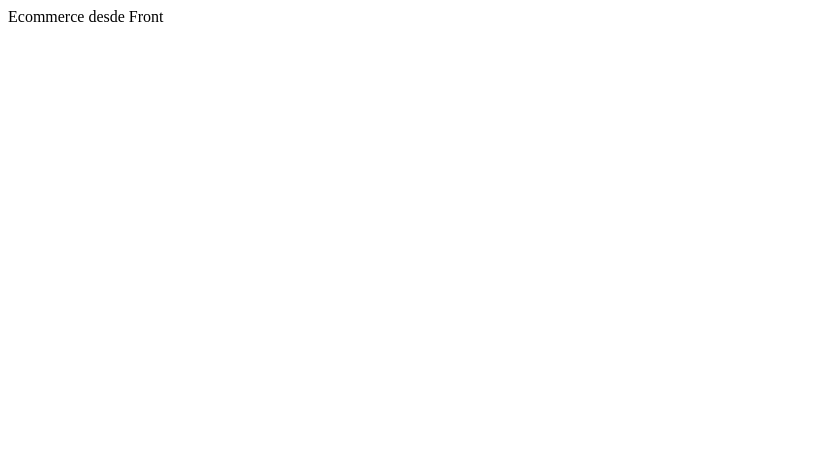
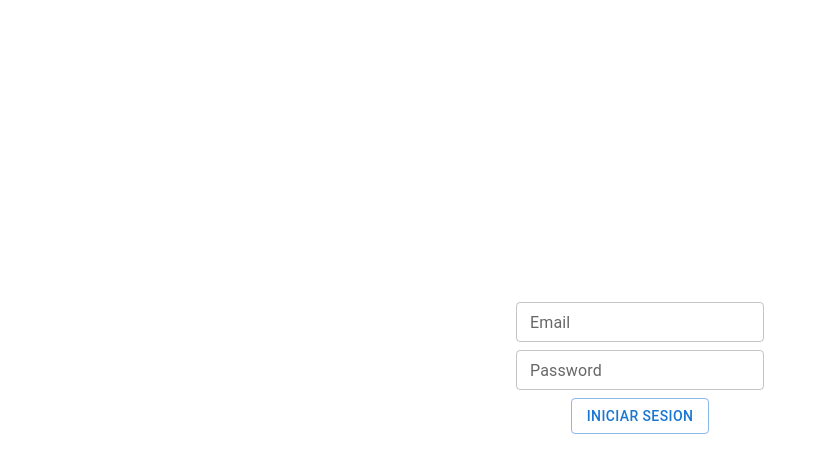
Before and after one commit to SantiagoGuinazu/ProyectoFinal-FrontEnd-GuinazuSantiago24, a React (Vite) app: page / in a window 1280 px wide. Shown: the top 472 px of the page, without its empty margins (0-819 px from the left). Built offline with nearby package versions, Linux system fonts and the light colour scheme.

Commit message:
Front de mi Ecommerce

```diff
--- a/src/EcommerceFront.jsx
+++ b/src/EcommerceFront.jsx
@@ -1,6 +1,13 @@
+import { InicioPage } from "./pages/InicioPage";
+import { LoginPage } from "./pages/LoginPage";
+import { RegisterPage } from "./pages/RegisterPage";
 
 export const EcommerceFront = () => {
     return (
-        <div>Ecommerce desde Front</div>
+        <>
+            <LoginPage />
+            {/*<RegisterPage />*/}
+            {/*<InicioPage />*/}
+        </>
     )
 };
--- /dev/null
+++ b/src/pages/InicioPage.jsx
@@ -0,0 +1,7 @@
+import React from 'react'
+
+export const InicioPage = () => {
+  return (
+    <div>InicioPage</div>
+  )
+}
--- /dev/null
+++ b/src/pages/LoginPage.jsx
@@ -0,0 +1,32 @@
+import { Box, Button, Grid, TextField } from '@mui/material'
+import React from 'react'
+
+export const LoginPage = () => {
+  return (
+    <Grid container
+    spacing={0}
+    direction='column'
+    alignItems='center'
+    justifyContent='center'
+    sx={{minHeight:'90vh'}}
+    >
+      <Grid item>
+        <TextField type='email'
+          label="Email"
+          variant="outlined"
+          size='small'
+        />
+      </Grid>
+      <Grid item mt={1}>
+        <TextField type='password'
+          label="Password"
+          variant="outlined"
+          size='small'
+        />
+      </Grid>
+      <Grid item mt={1}>
+        <Button variant="outlined">Iniciar Sesion</Button>
+      </Grid>
+    </Grid>
+  )
+}
--- /dev/null
+++ b/src/pages/RegisterPage.jsx
@@ -0,0 +1,7 @@
+import React from 'react'
+
+export const RegisterPage = () => {
+  return (
+    <div>RegisterPage</div>
+  )
+}
```
